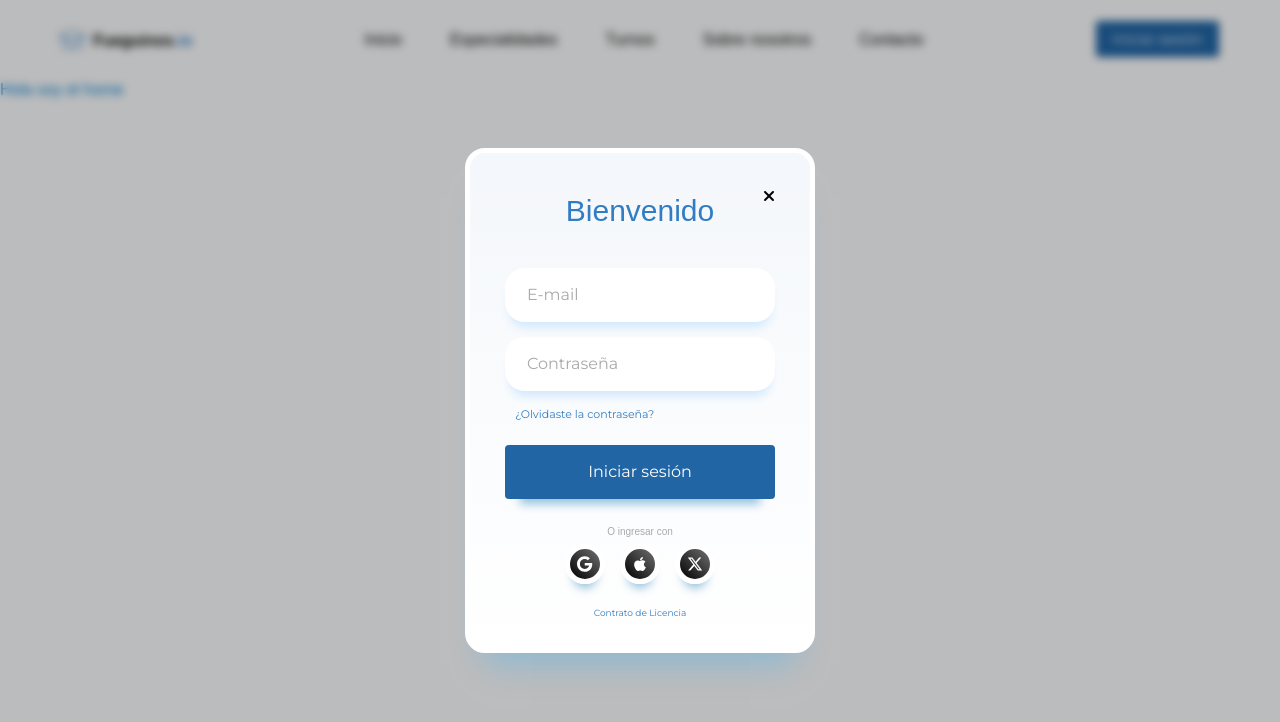
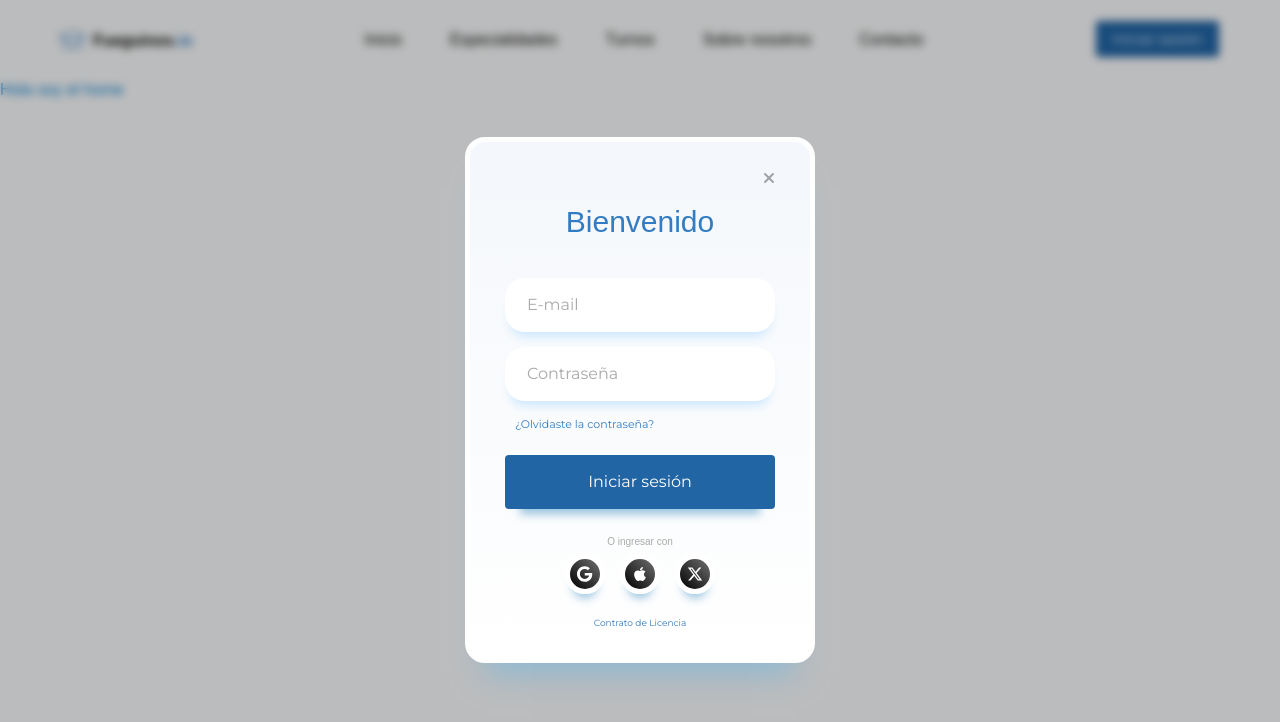
Before and after one commit to AustralTech/AustralTech, a Next.js app in the folder client/: page / in a window 1280 px wide. Both pictures are taken after a click on the button "Iniciar sesión". Shown: the top 722 px of the page. Built offline with nearby package versions, Linux system fonts and the light colour scheme; a web font is replaced by a local one.

Commit message:
Correccion estetica formulario login

```diff
--- a/client/src/components/Forms/LoginModal.jsx
+++ b/client/src/components/Forms/LoginModal.jsx
@@ -26,10 +26,16 @@ const LoginModal = ({ isVisible, onClose }) => {
       <div className="fixed inset-0 bg-black bg-opacity-25 backdrop-blur-sm flexCenter">
         <div className="container relative" ref={modalRef}>
           <div className="relative">
-            <button className="text-1xl absolute top-0 right-0" onClick={() => onClose()}>
-              <FontAwesomeIcon icon={faTimes} className="mb-5" />
-            </button>
-            <div className="heading">Bienvenido</div>
+            <div class="grid grid-rows-3 gap-0">
+              <div class="col-span-2 flex items-center justify-end mb-2">
+                <button className="text-1xl text-zinc-400" onClick={() => onClose()}>
+                  <FontAwesomeIcon icon={faTimes} className="mb-0 " />
+                </button>
+              </div>
+              <div class="row-span-2 col-span-2">
+                <div className="heading">Bienvenido</div>
+              </div>
+            </div>
             <form action="" className="form">
               <input required="" className="input" type="email" name="email" id="email" placeholder="E-mail" />
               <input required="" className="input" type="password" name="password" id="password" placeholder="Contraseña" />
--- a/client/src/styles/loginmodal.css
+++ b/client/src/styles/loginmodal.css
@@ -13,12 +13,7 @@
   font-family: 'Gilroy-Bold', sans-serif;
   text-align: center;
   font-size: 30px;
-  margin-top: 10px;
   color: #317CC2;
-}
-
-.form {
-  margin-top: 20px;
 }
 
 .form .input {
```
